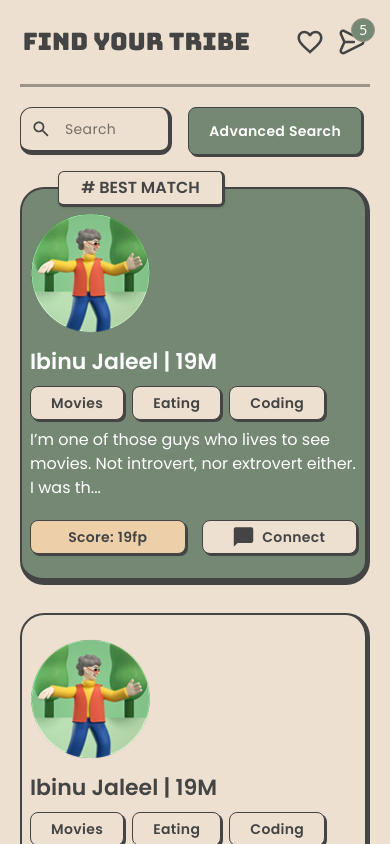
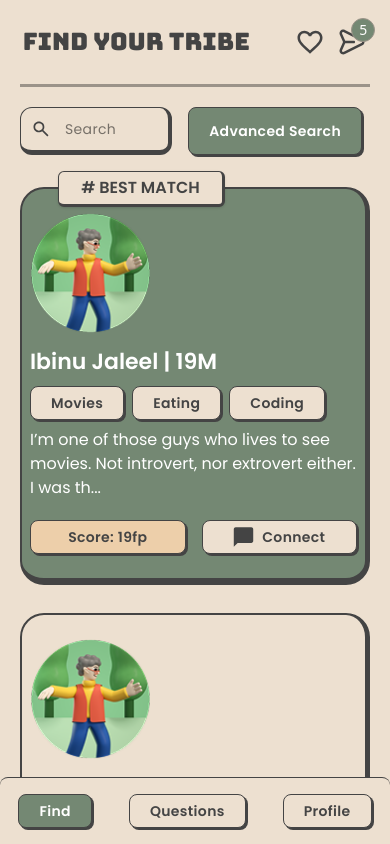
Before and after one commit to MUHSIN-M-P/Project-FindMyFriend, a Next.js app in the folder frontend/: page / in a window 390 px wide. Shown: the top 844 px of the page. Built offline with nearby package versions, Linux system fonts and the light colour scheme.

Commit message:
add bottom bar for small devices

```diff
--- a/frontend/src/app/page.tsx
+++ b/frontend/src/app/page.tsx
@@ -3,6 +3,7 @@ import search_icon from '../../public/search_icon.svg'
 import Usercard from "@/components/Usercard";
 import RetroButton from "@/components/retroButton";
 import YourActivity from "@/components/yourActivity";
+import BottomBar from "@/components/bottomBar";
 export default function Home() {
   const res={
     data:{
@@ -73,7 +74,7 @@ export default function Home() {
   }
   const notifications=notifications_res.data.notifications;
   return (
-    <div className="flex h-full max-w-[1720px] w-full justify-center font-poppins px-5 md:px-10 xl:px-20 pb-10">
+    <div className="flex h-full max-w-[1720px] w-full justify-center font-poppins px-5 md:px-10 xl:px-20 pb-20">
       <div className="lhs w-full lg:w-[65vw] flex flex-col items-center lg:pr-20 border-t-3 border-retro_border">
           <div className="searchBar py-5 w-full flex items-center gap-2 md:gap-5 mb-3">
             <div className="search_boundary w-full shadow-2 flex items-center text-xl gap-4 rounded-xl h-[3rem] p-3 px-3 md:px-6">
@@ -92,6 +93,7 @@ export default function Home() {
       <div className="rhs hidden lg:flex lg:w-[35vw] h-fit">
           <YourActivity notifications={notifications}/>
       </div>
+      <BottomBar/>
     </div>
   );
 }
--- a/frontend/src/app/quiz/page.tsx
+++ b/frontend/src/app/quiz/page.tsx
@@ -3,6 +3,7 @@ import Usercard from "@/components/Usercard";
 import RetroButton from "@/components/retroButton";
 import YourActivity from "@/components/yourActivity";
 import QuestionCard from "@/components/questionCard";
+import BottomBar from "@/components/bottomBar";
 export default function Home() {
   const res={
     data:{
@@ -55,7 +56,7 @@ export default function Home() {
   }
   const notifications=notifications_res.data.notifications;
   return (
-    <div className="flex h-full max-w-[1720px] w-full justify-center font-poppins px-5 md:px-10 xl:px-20 pb-10">
+    <div className="flex h-full max-w-[1720px] w-full justify-center font-poppins px-5 md:px-10 xl:px-20 pb-20">
       <div className="lhs w-full lg:w-[65vw] flex flex-col items-center lg:pr-20 border-t-3 border-retro_border">
           <div className="flex flex-col w-full items-center gap-5 mt-10">
               {questions.map((question,index)=>(
@@ -67,6 +68,7 @@ export default function Home() {
       <div className="rhs hidden lg:flex lg:w-[35vw] h-fit">
           <YourActivity notifications={notifications}/>
       </div>
+      <BottomBar/>
     </div>
   );
 }
--- /dev/null
+++ b/frontend/src/components/bottomBar.tsx
@@ -0,0 +1,27 @@
+'use client';
+import { usePathname } from 'next/navigation';
+import Link from 'next/link';
+import RetroButton from './retroButton';
+
+export default function BottomBar() {
+    const pathname = usePathname();
+    const navLinks=[
+        {name:'Find', href:'/'},
+        {name:'Questions', href:'/quiz'},
+        {name:'Profile', href:'/profile'}
+    ];
+    return (
+        <div className="flex gap-2 fixed lg:hidden bottom-0 w-full bg-background py-4 border-t border-secondary rounded-t-lg">
+            <div className="flex grow lg:grow-0 flex-row w-full justify-around">
+                {navLinks.map((link) => {
+                    const isActive = pathname === link.href;
+                    return (
+                        <Link key={link.name} href={link.href}>
+                            <RetroButton text={link.name} icon={null} onClick={() => { }} isActive={isActive} msgNo={0} extraClass={`${isActive ? 'bg-primary text-white' : 'text-secondary'}`} />
+                        </Link>
+                    )
+                })}
+            </div>
+        </div>
+    )
+}
```
